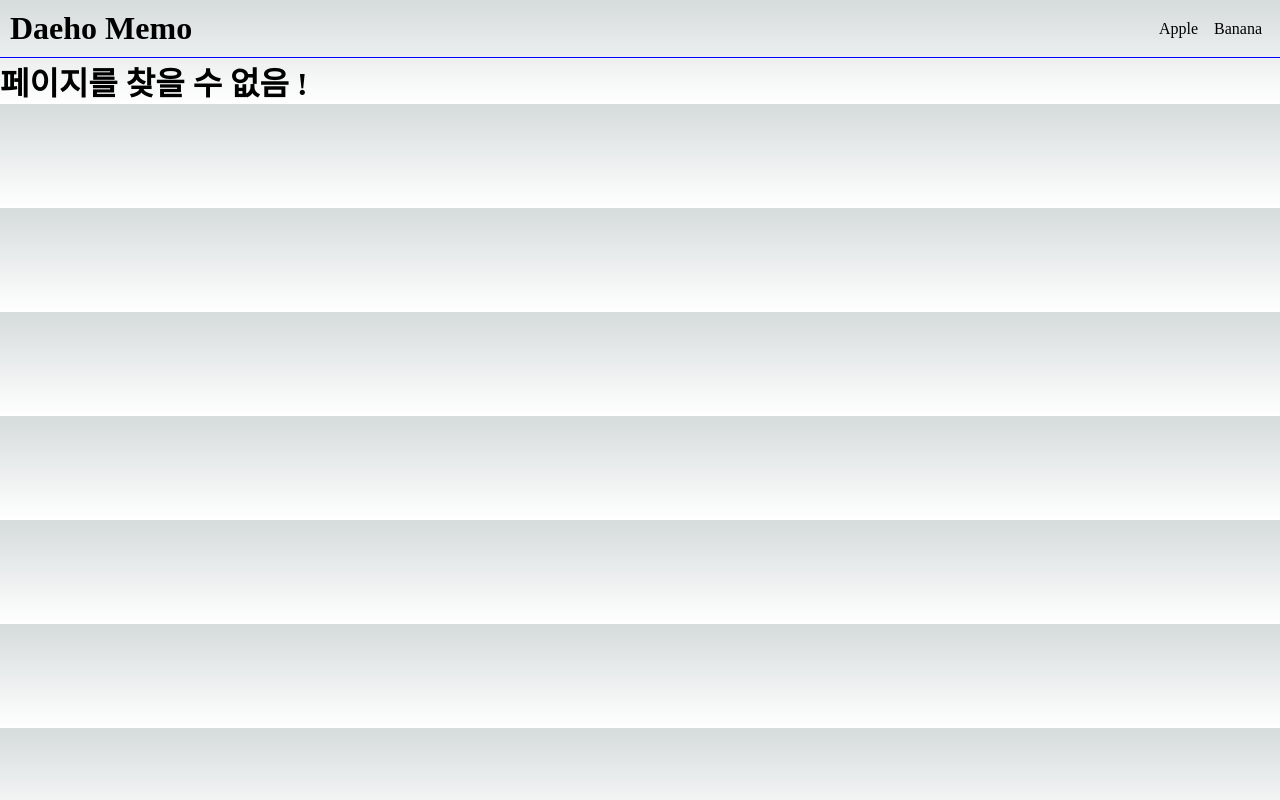
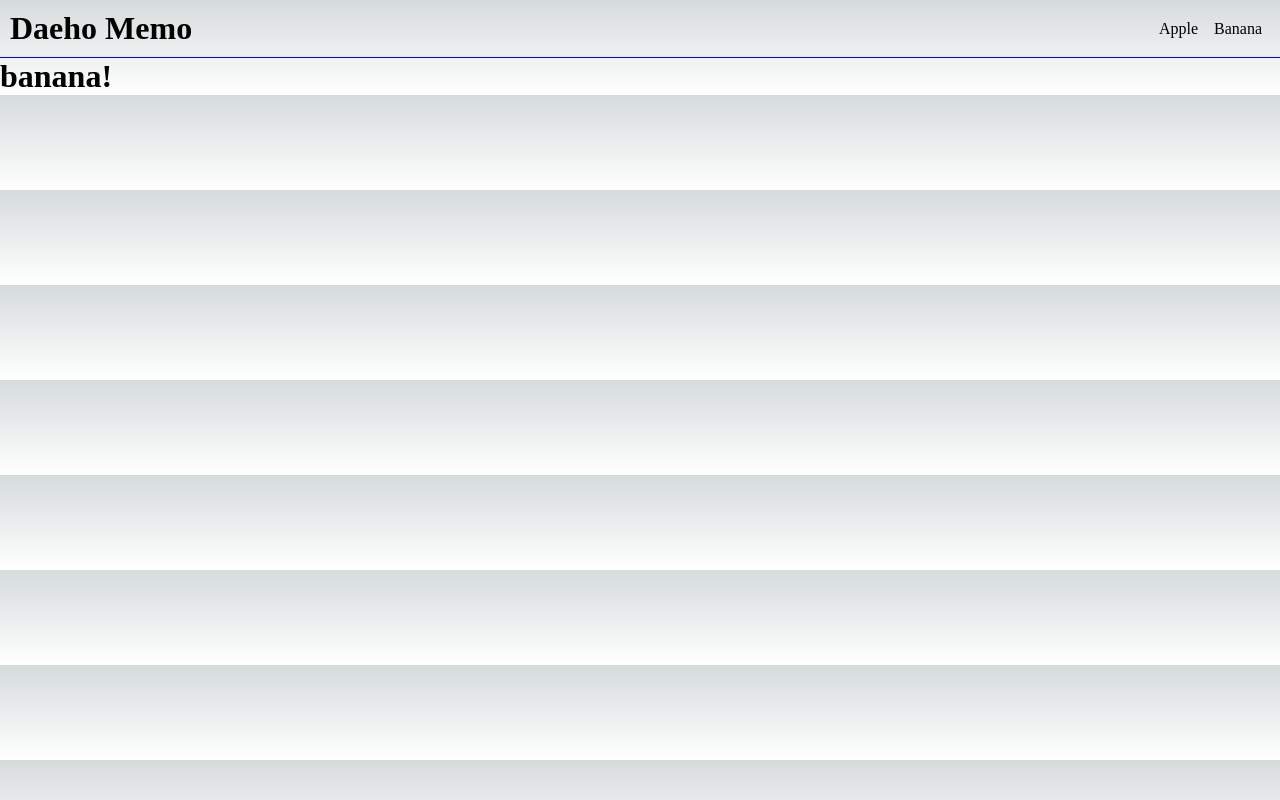
Before and after one commit to SimDaeHo/NextJs-Study, a Next.js app: page /banana in a window 1280 px wide. Before the commit this address had no page. Built offline with nearby package versions, Linux system fonts and the light colour scheme.

Commit message:
Link 만드는 법

```diff
--- /dev/null
+++ b/src/app/banana/page.tsx
@@ -0,0 +1,3 @@
+export default function apple() {
+  return <h1>banana!</h1>;
+}
--- a/src/app/layout.tsx
+++ b/src/app/layout.tsx
@@ -1,3 +1,4 @@
+import Link from "next/link";
 import "./globals.css";
 import styles from "./layout.module.css";
 
@@ -13,8 +14,8 @@ export default function RootLayout({ children }: { children: React.ReactNode })
         <header className={styles.header}>
           <h1>Daeho Memo</h1>
           <nav className={styles.nav}>
-            <a href="">Apple</a>
-            <a href="">Banana</a>
+            <Link href="/apple">Apple</Link>
+            <Link href="banana">Banana</Link>
           </nav>
         </header>
         {children}
```
